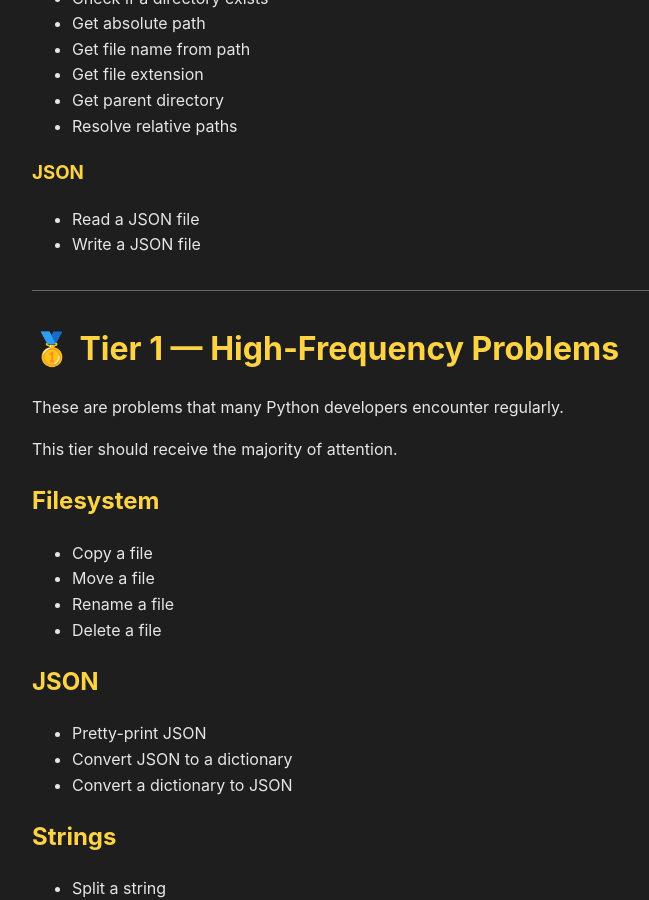
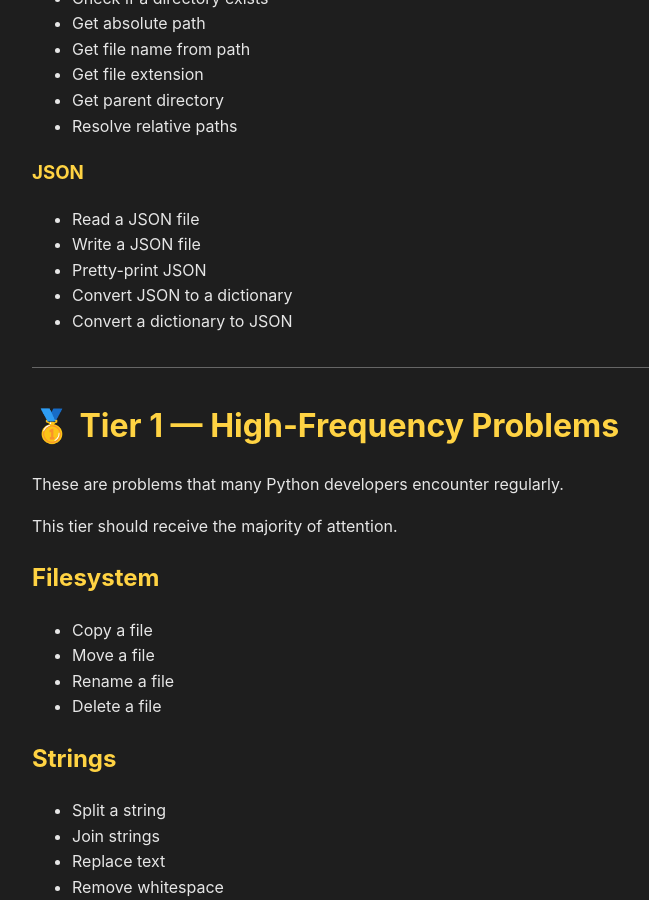
Before and after one commit to jbakchr/easier-python-docs, a Jekyll site: the page built from ROADMAP.md, in a window 1280 px wide and 900 px high, scrolled down 1138 px. Shown: the whole window, without its empty margins (158-807 px from the left). Built offline with Jekyll 4.4.1, drawn with Linux system fonts in a browser that asks for light colours; our own code applies the rules of GitHub Pages for plain Markdown files; part of the change alters nothing that is shown.

Commit message:
docs(roadmap): move JSON tasks under Files section

```diff
--- a/ROADMAP.md
+++ b/ROADMAP.md
@@ -50,6 +50,9 @@ A page is most valuable when it solves a problem many Python developers regularl
 
 - Read a JSON file
 - Write a JSON file
+- Pretty-print JSON
+- Convert JSON to a dictionary
+- Convert a dictionary to JSON
 
 ---
 
@@ -65,12 +68,6 @@ This tier should receive the majority of attention.
 - Move a file
 - Rename a file
 - Delete a file
-
-## JSON
-
-- Pretty-print JSON
-- Convert JSON to a dictionary
-- Convert a dictionary to JSON
 
 ## Strings
 
```
